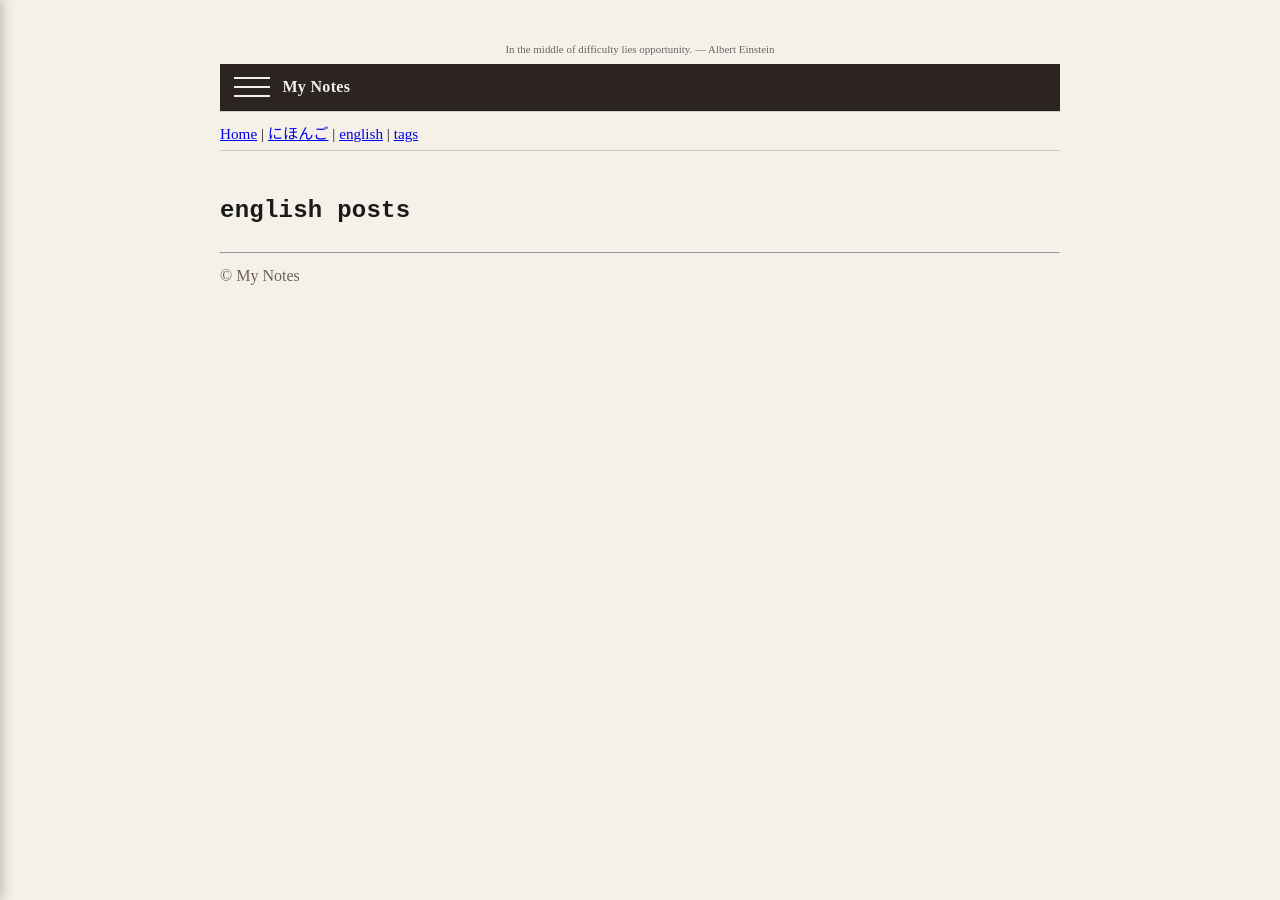
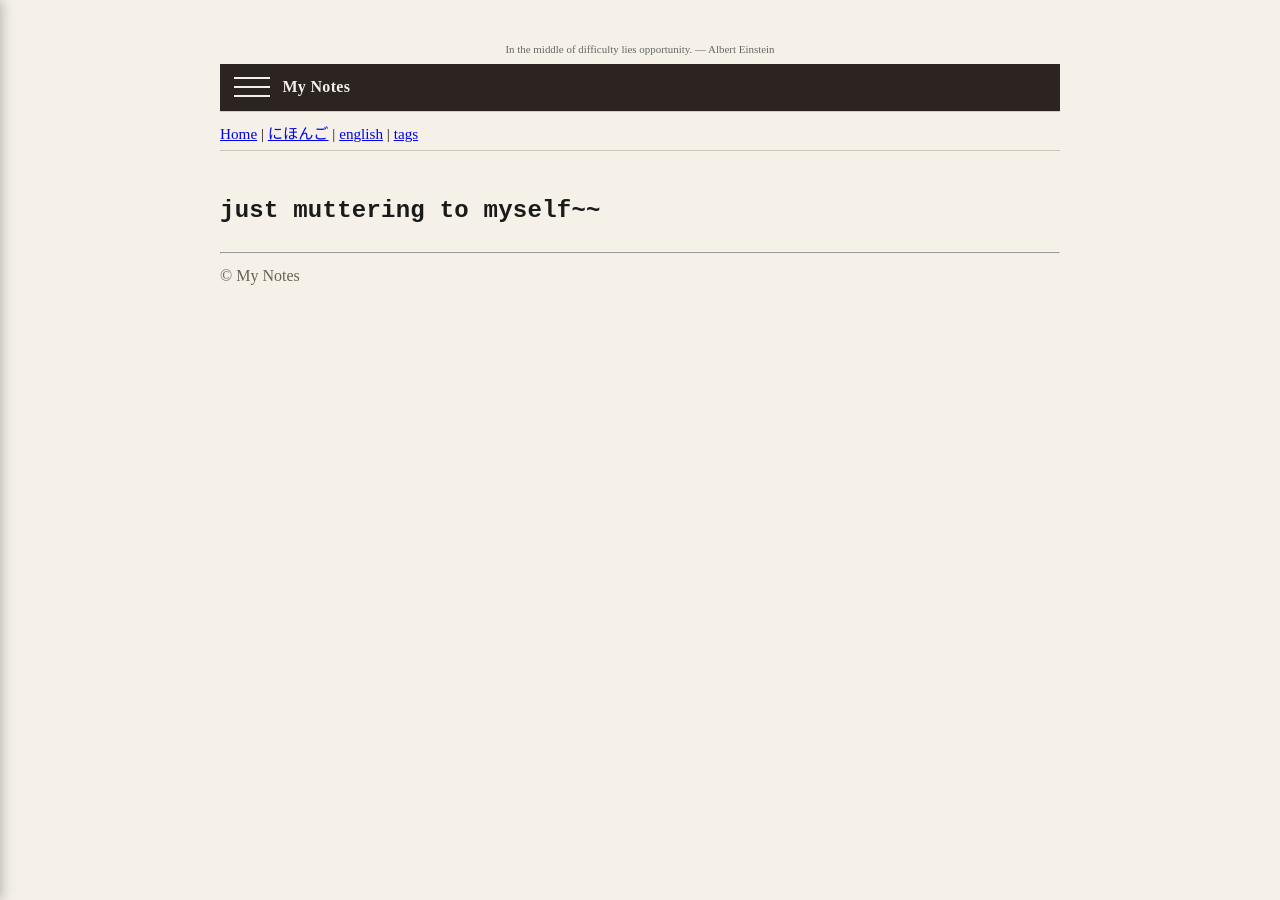
Before and after one commit to tsuredurenarumamani/notes, a Jekyll site: the page built from en.md, in a window 1280 px wide. Built offline with Jekyll 4.4.1, drawn with Linux system fonts in a browser that asks for light colours; some web fonts are replaced.

Commit message:
Update en.md

```diff
--- a/en.md
+++ b/en.md
@@ -5,7 +5,7 @@ permalink: /self-talk/
 lang: en
 ---
 
-## english posts
+## just muttering to myself~~
 {% for post in site.posts %}
   {% if post.categories contains "self-talk" %}
 <p>
```
